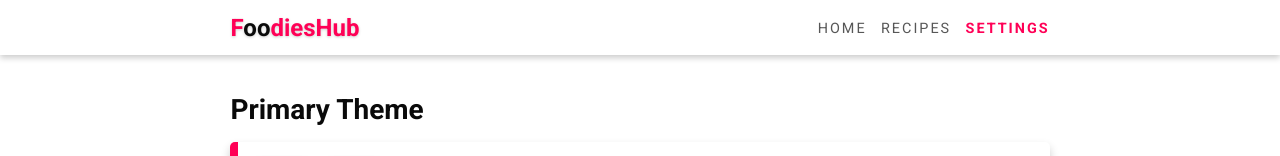
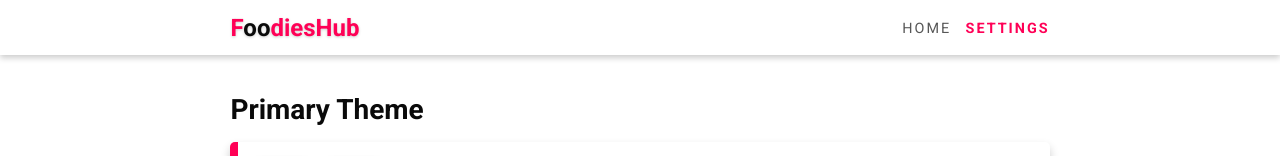
Before and after one commit to Masum-Arifin/FoodiesHub, a React (Create React App) app: page /settings in a window 1280 px wide. Shown: the top 156 px of the page. Built offline with nearby package versions, Linux system fonts and the light colour scheme.

Commit message:
new code

```diff
--- a/src/components/Navbar.js
+++ b/src/components/Navbar.js
@@ -14,11 +14,11 @@ export default function Navbar(){
             path: "/",
             icon: faHome
         },
-        {
-            name: "Recipes",
-            path: "/recipes",
-            icon: faList
-        },
+        // {
+        //     name: "Recipes",
+        //     path: "/recipes",
+        //     icon: faList
+        // },
         {
             name: "Settings",
             path: "/settings",
```
